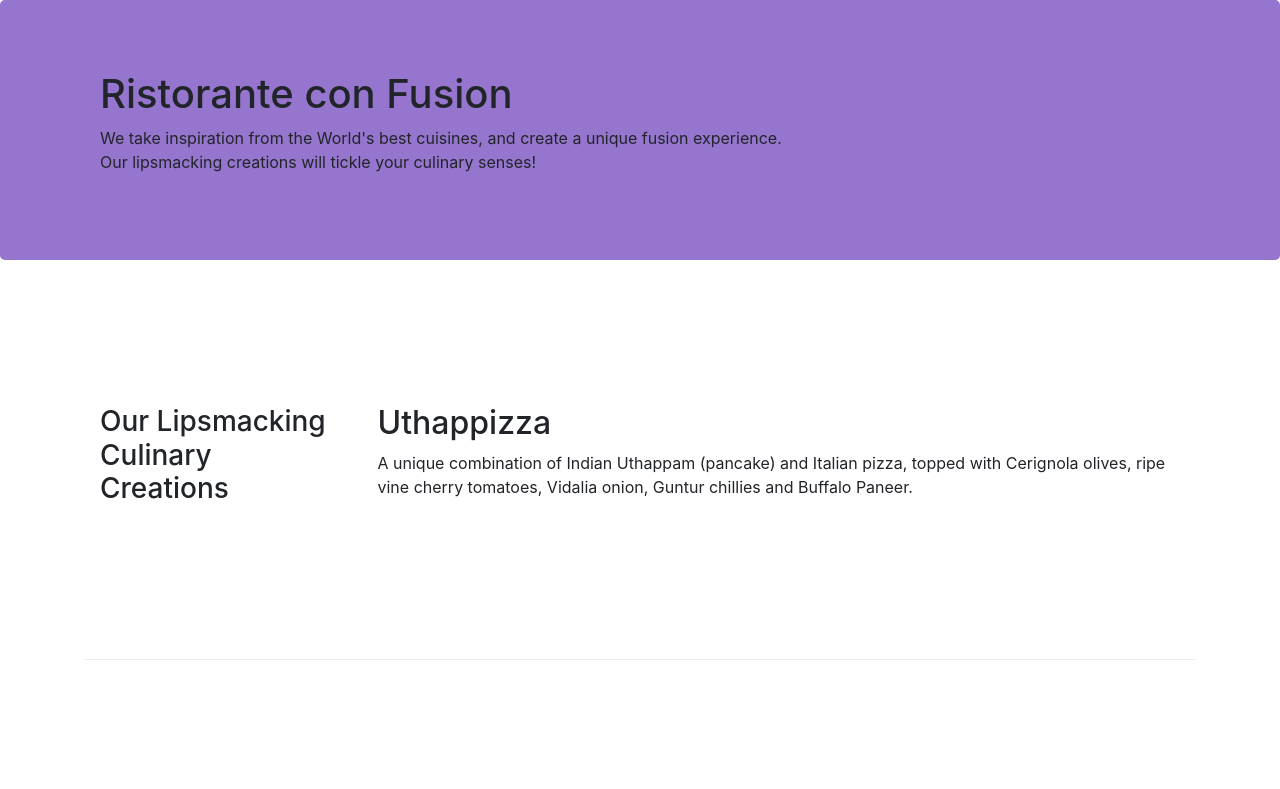
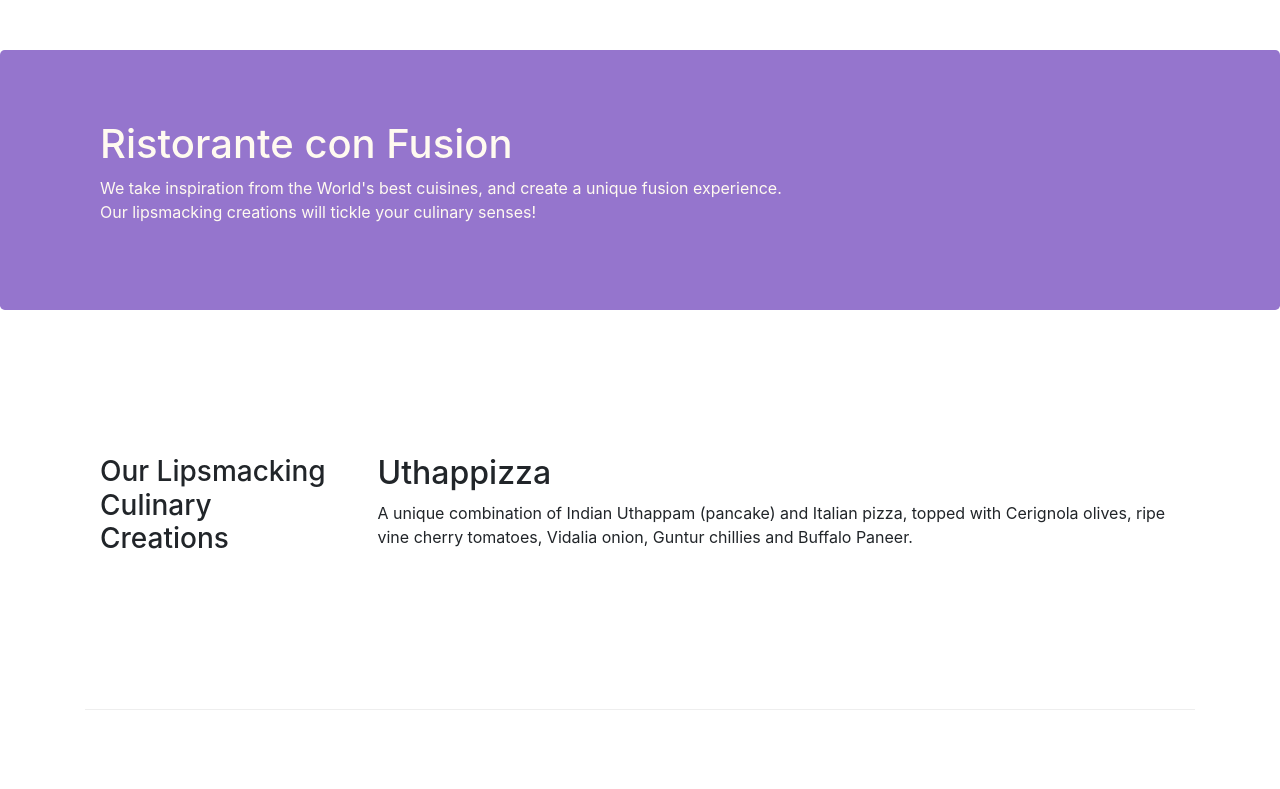
Before and after one commit to Atita/frontendCoursera, a website: page index.html in a window 1280 px wide. Shown: the top 789 px of the page. Drawn offline with nearby package versions, Linux system fonts and the light colour scheme.

Commit message:
css added floral white color in Jumbotron and body and navbar-inverse class

```diff
--- a/css/styles.css
+++ b/css/styles.css
@@ -1,3 +1,12 @@
+body {
+    padding: 50px 0px 0px 0px;
+    z-index: 0;
+}
+
+.navbar-inverse {
+    background-color: #512DA8;
+}
+
 .row-header {
     margin: 0px auto;
     padding: 0px auto;
@@ -18,8 +27,9 @@
 
 .jumbotron {
     padding: 70px 30px 70px 30px;
-    margin: 0px;
+    margin: 0px auto;
     background: #9575cd;
+    color: floralwhite;
 }
 
 address {
```
